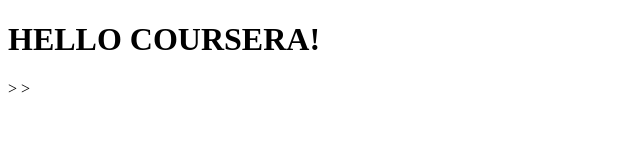
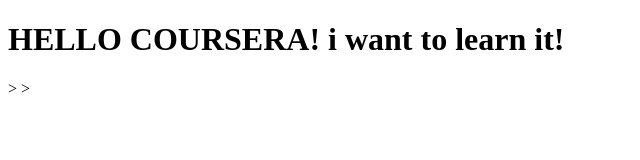
Before and after one commit to YingyingH/coursera-test, a plain HTML site: page site/index.html in a window 1280 px wide. Shown: the whole page, without its empty margins (0-640 px from the left). Drawn offline with Linux system fonts and the light colour scheme.

Commit message:
small addition to our page contnet.

```diff
--- a/site/index.html
+++ b/site/index.html
@@ -4,6 +4,6 @@
 	<title>HELLO COURSERA!</title>
 </head>
 <body>
-<H1>HELLO COURSERA!</H1>>
+<H1>HELLO COURSERA! i want to learn it! </H1>>
 </body>
 </html>>
```
